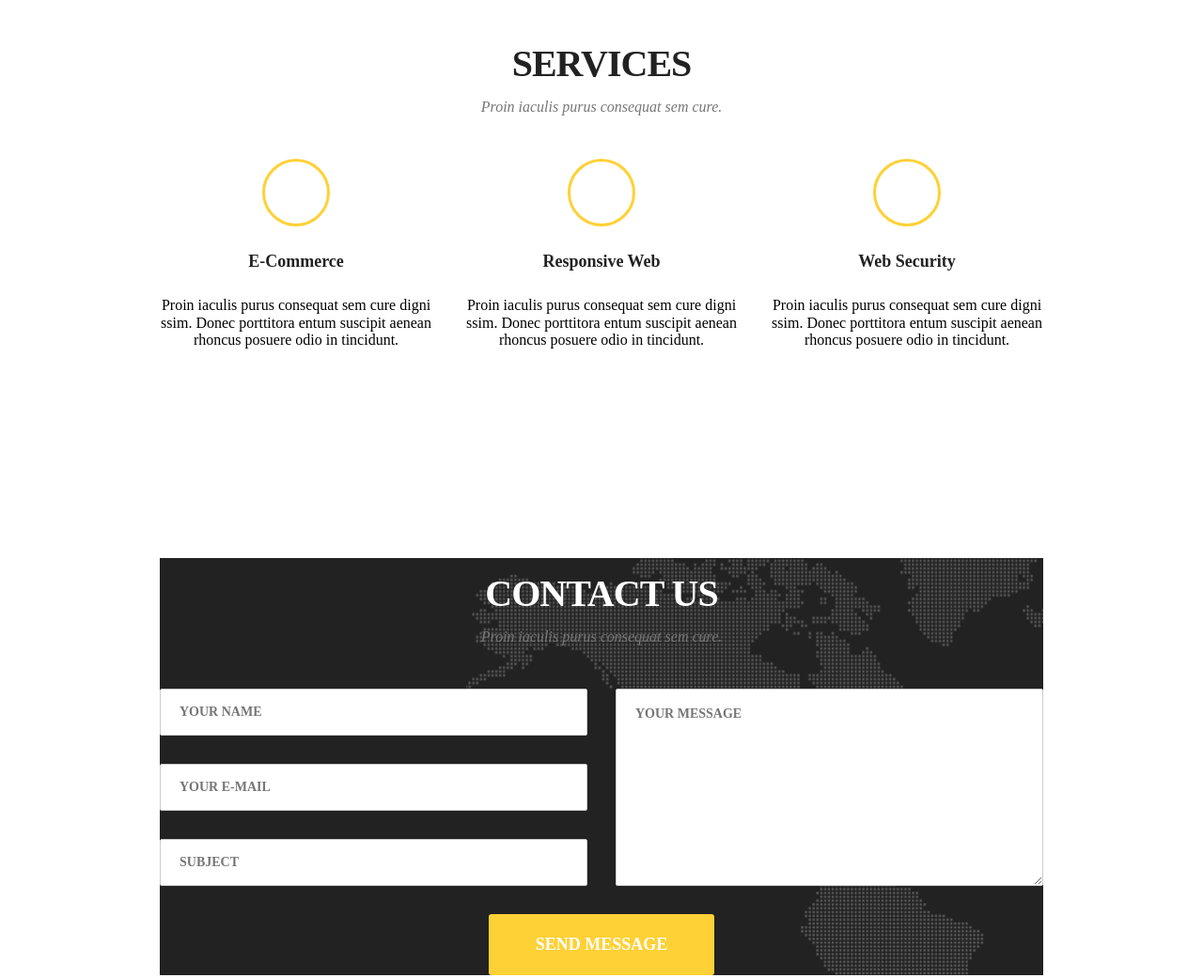
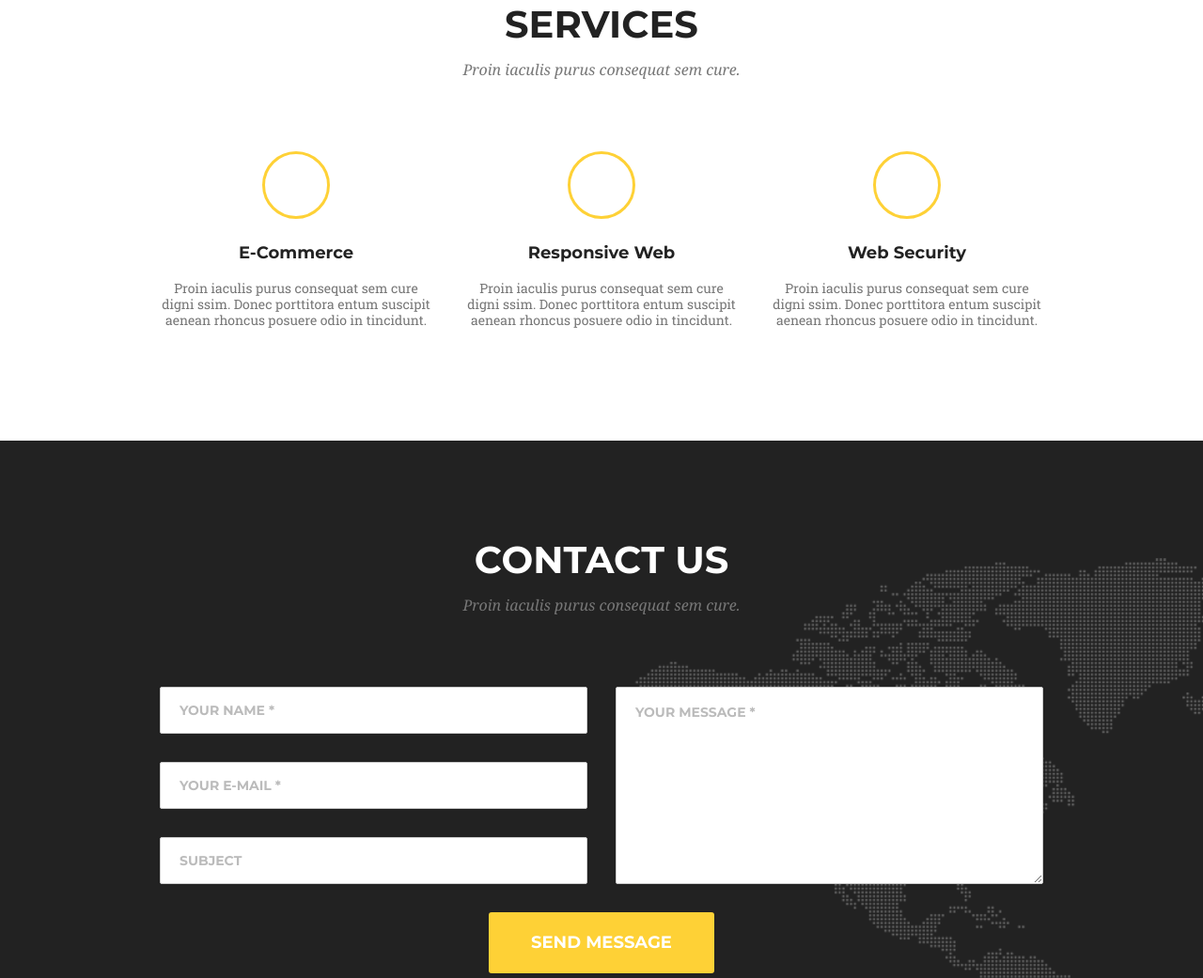
Before and after one commit to svogk/goit-fe-course, a plain HTML site: page html-css/module-07/index.html in a window 1280 px wide. Shown: the part 195-1236 px from the top of the page at 94% size. Drawn offline with Linux system fonts and the light colour scheme.

Commit message:
correct form

```diff
--- a/html-css/module-07/css/styles.css
+++ b/html-css/module-07/css/styles.css
@@ -31,8 +31,50 @@ input[type="radio"].visually-hidden {
   overflow: hidden;
 }
 
-body {
-  /* шрифты, используемые на странице */
+/* Fonts */
+@font-face {
+  font-family: "Roboto Slab";
+  font-style: normal;
+  font-weight: 400;
+  src: local(""),
+    url("../fonts/roboto-slab-v10-latin-regular.woff2") format("woff2"),
+    url("../fonts/roboto-slab-v10-latin-regular.woff") format("woff");
+}
+
+@font-face {
+  font-family: "Montserrat";
+  font-style: normal;
+  font-weight: 400;
+  src: local("Montserrat Regular"), local("Montserrat-Regular"),
+    url("../fonts/montserrat-v14-latin-regular.woff2") format("woff2"),
+    url("../fonts/montserrat-v14-latin-regular.woff") format("woff");
+}
+
+@font-face {
+  font-family: "Montserrat";
+  font-style: normal;
+  font-weight: 700;
+  src: local("Montserrat Bold"), local("Montserrat-Bold"),
+    url("../fonts/montserrat-v14-latin-700.woff2") format("woff2"),
+    url("../fonts/montserrat-v14-latin-700.woff") format("woff");
+}
+
+@font-face {
+  font-family: "Noto Serif";
+  font-style: italic;
+  font-weight: 400;
+  src: local("Noto Serif Italic"), local("NotoSerif-Italic"),
+    url("../fonts/noto-serif-v8-latin-italic.woff2") format("woff2"),
+    url("../fonts/noto-serif-v8-latin-italic.woff") format("woff");
+}
+
+@font-face {
+  font-family: "Bilbo Swash Caps";
+  font-style: normal;
+  font-weight: 400;
+  src: local("Bilbo Swash Caps Regular"), local("BilboSwashCaps-Regular"),
+    url("../fonts/bilbo-swash-caps-v12-latin-regular.woff2") format("woff2"),
+    url("../fonts/bilbo-swash-caps-v12-latin-regular.woff") format("woff");
 }
 
 img {
@@ -51,16 +93,15 @@ img {
   display: flex;
   align-items: baseline;
   justify-content: space-between;
-  margin-top: 62px;
-  margin-bottom: 118px;
+  margin-top: 48px;
+  margin-bottom: 120px;
 }
 
 .sitе-logo {
   font-size: 26px;
-  letter-spacing: 1px;
-  line-height: 41px;
   color: #fed136;
-  font-family: "Wisdom";
+  font-family: "Bilbo Swash Caps";
+  font-weight: 400;
   text-decoration: none;
 }
 
@@ -73,7 +114,6 @@ img {
 
 .page-menu a {
   font-size: 14px;
-  line-height: 41px;
   color: #222222;
   font-family: "Montserrat";
   font-weight: 400;
@@ -95,33 +135,30 @@ img {
   display: flex;
   flex-direction: column;
   text-align: center;
-  margin-bottom: 46px;
+  margin-bottom: 78px;
 }
 
 .line-1 {
   font-size: 40px;
-  letter-spacing: -1px;
-  line-height: 75px;
-
   font-family: "Montserrat";
   font-weight: 700;
   text-transform: uppercase;
-  /* margin-bottom: ; */
-
+  margin-bottom: 16px;
 }
 
-.services-title .line-1{
+.services-title .line-1 {
   color: #222222;
 }
 
-.contact-title .line-1{
+.contact-title .line-1 {
   color: #ffffff;
+  padding-top: 104px;
 }
 
 .line-2 {
   font-size: 16px;
   color: #777777;
-  font-family: "Droid Serif";
+  font-family: "Noto Serif";
   font-weight: 400;
   font-style: italic;
 }
@@ -129,7 +166,7 @@ img {
 
 /* start Services section */
 .services {
-  margin-bottom: 222px;
+  margin-bottom: 120px;
 }
 
 .services-list {
@@ -153,7 +190,7 @@ img {
   border-radius: 50%;
   background-position: center;
   background-repeat: no-repeat;
-  margin: 0 auto;
+  margin: 0 auto 26px;
 }
 
 .icon-e-commerce::before {
@@ -170,33 +207,39 @@ img {
 
 .services-list-name {
   font-size: 18px;
-  letter-spacing: 0px;
-  line-height: 75px;
   color: #222222;
   font-family: "Montserrat";
   font-weight: 700;
+  margin-bottom: 18px;
 }
 
-. services-list-deskr {
+.services-list-deskr {
   font-size: 14px;
-  letter-spacing: 0px;
+  line-height: 17px;
   color: #777777;
   font-family: "Roboto Slab";
+  font-style: normal;
   font-weight: 400;
 }
 /* end Services section */
 
 /* start Contact section */
 .contact {
-margin-bottom: 115px;
-width: 100vp;
-background-color: #222222;
-background-image: url(../img/map.png);
-background-repeat: no-repeat;
-background-position: right bottom;
+  padding-bottom: 115px;
+  background-color: #222222;
+  background-image: url(../img/map.png);
+  background-repeat: no-repeat;
+  background-position: right bottom 20px;
 }
 
-.contact-form {
+.contact-form input:required:valid,
+.contact-form textarea:valid {
+  outline: 2px solid #00ff00;
+}
+
+.contact-form input:required:invalid:focus,
+.contact-form textarea:invalid:focus {
+  outline: 2px solid #ff0000;
 }
 
 .contact-form-fields {
@@ -206,20 +249,10 @@ background-position: right bottom;
 }
 
 .contact-form-input-info {
-
   display: flex;
   flex-wrap: wrap;
   flex-direction: column;
   justify-content: space-between;
-}
-
-.contact-form input::placeholder
-.contact-form textarea::placeholder {
-  font-size: 14px;
-  color: #bbbbbb;
-  font-family: "Montserrat";
-  font-weight: 700;
-  text-transform: uppercase;
 }
 
 .name,
@@ -249,6 +282,15 @@ background-position: right bottom;
   padding-bottom: 18px;
 }
 
+.contact-form input::placeholder,
+.contact-form textarea::placeholder {
+  font-size: 14px;
+  color: #bbbbbb;
+  font-family: "Montserrat";
+  font-weight: 700;
+  text-transform: uppercase;
+}
+
 .send-button {
   width: 240px;
   border-radius: 3px;
--- a/html-css/module-07/index.html
+++ b/html-css/module-07/index.html
@@ -5,12 +5,11 @@
     <meta name="viewport" content="width=device-width, initial-scale=1.0" />
     <meta http-equiv="X-UA-Compatible" content="ie=edge" />
     <link rel="stylesheet" href="css/normalize.css" />
-    <!-- подключить шрифты -->
     <link rel="stylesheet" href="css/styles.css" />
     <title>Module 07</title>
   </head>
   <body>
-    <h1 class="visually-hidden">My home work 06</h1>
+    <h1 class="visually-hidden">My home work 07</h1>
     <!-- Header section -->
     <header class="container">
       <nav class="page-header">
@@ -24,8 +23,9 @@
         </ul>
       </nav>
     </header>
-    <main class="container">
-      <section class="services">
+    <main>
+      <!-- Services section -->
+      <section class="services container">
         <h2 class="services-title">
           <span class="line-1">Services</span>
           <span class="line-2">Proin iaculis purus consequat sem cure.</span>
@@ -60,7 +60,9 @@
           </li>
         </ul>
       </section>
+      <!-- Contact section -->
       <section class="contact">
+        <div class="container">
           <h2 class="contact-title">
             <span class="line-1">Contact us</span>
             <span class="line-2">Proin iaculis purus consequat sem cure.</span>
@@ -68,18 +70,37 @@
           <form class="contact-form" action="#">
             <div class="contact-form-fields">
               <div class="contact-form-input-info">
-              <input class="name" type="name" placeholder="Your Name" />
-              <input class="email" type="email" placeholder="Your E-mail" />
-              <input class="subject" type="subject" placeholder="Subject" />
+                <input
+                  class="name"
+                  type="text"
+                  placeholder="Your Name *"
+                  name="user-name"
+                  required
+                />
+                <input
+                  class="email"
+                  type="email"
+                  placeholder="Your E-mail *"
+                  name="user-email"
+                  required
+                />
+                <input
+                  class="subject"
+                  type="text"
+                  placeholder="Subject"
+                  name="user-subject"
+                />
               </div>
               <textarea
                 class="message"
-              type="text"
-              placeholder="Your Message"
+                placeholder="Your Message *"
+                name="user-message"
+                required
               ></textarea>
             </div>
             <button class="send-button" type="submit">Send Message</button>
           </form>
+        </div>
       </section>
     </main>
   </body>
```
Lines whose indentation alone changed are shown as unchanged.
